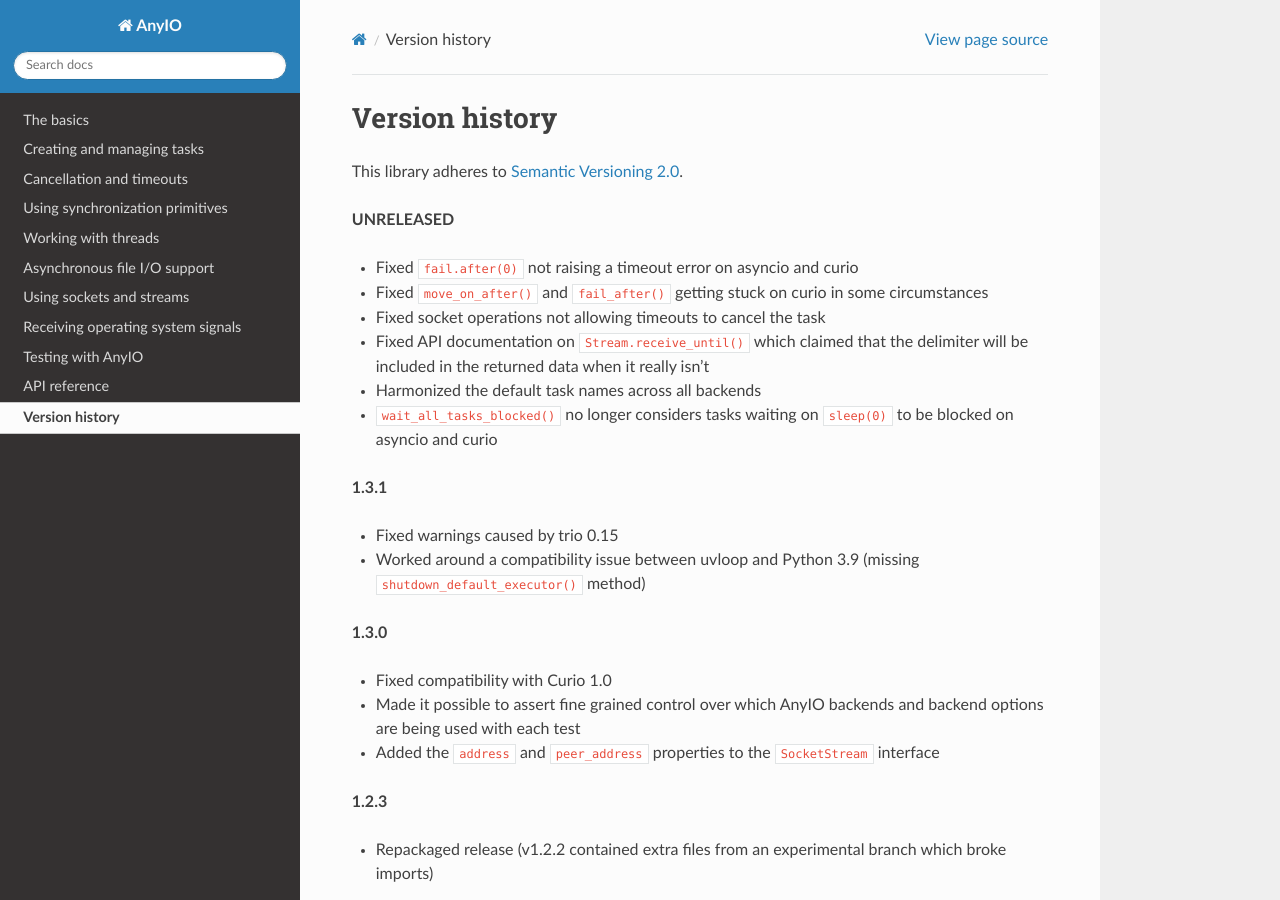
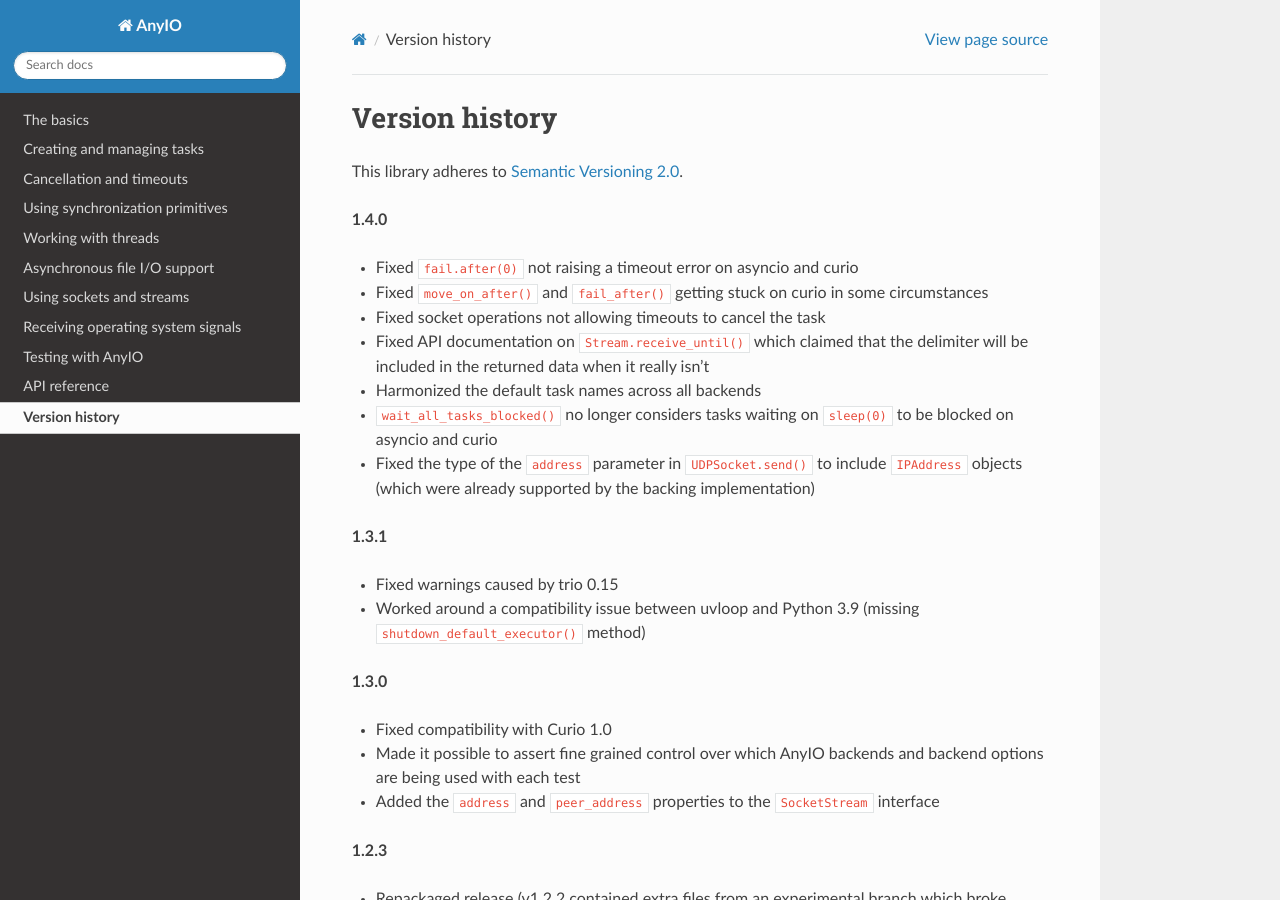
Before and after one commit to agronholm/anyio, a Sphinx documentation site: the page built from docs/versionhistory.rst, in a window 1280 px wide and 900 px high. Built offline with Sphinx 7.4.7 and the Read the Docs theme 2.0.0, drawn with Linux system fonts in a browser that asks for light colours.

Commit message:
Fixed type of the address parameter in UDPSocket.send()

```diff
--- a/docs/versionhistory.rst
+++ b/docs/versionhistory.rst
@@ -3,7 +3,7 @@ Version history
 
 This library adheres to `Semantic Versioning 2.0 <http://semver.org/>`_.
 
-**UNRELEASED**
+**1.4.0**
 
 - Fixed ``fail.after(0)`` not raising a timeout error on asyncio and curio
 - Fixed ``move_on_after()`` and ``fail_after()`` getting stuck on curio in some circumstances
@@ -13,6 +13,8 @@ This library adheres to `Semantic Versioning 2.0 <http://semver.org/>`_.
 - Harmonized the default task names across all backends
 - ``wait_all_tasks_blocked()`` no longer considers tasks waiting on ``sleep(0)`` to be blocked
   on asyncio and curio
+- Fixed the type of the ``address`` parameter in ``UDPSocket.send()`` to include ``IPAddress``
+  objects (which were already supported by the backing implementation)
 
 **1.3.1**
 
```
Also changed, not shown: 1 other file.
